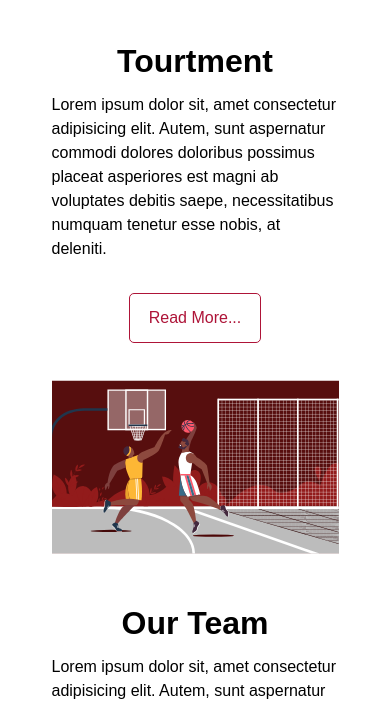
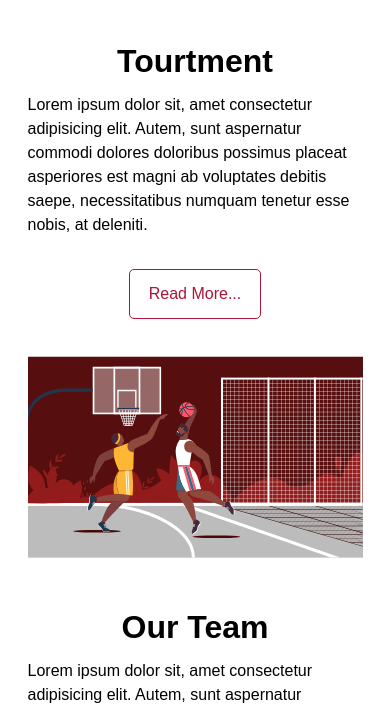
Before and after one commit to HamzaHassanain/lcobasketballhamza, a plain HTML site: page index.html in a window 390 px wide. Shown: the part 697-1403 px from the top of the page. Drawn offline with Linux system fonts and the light colour scheme.

Commit message:
added more width

```diff
--- a/CSS/style.css
+++ b/CSS/style.css
@@ -513,7 +513,10 @@ svg.ed {
     color: black;
   }
   #about .container {
-    padding: 0 2rem;
+    padding: 0 0.5rem;
+  }
+  #about .img {
+    width: 100%;
   }
   #team .member {
     width: 60%;
```
